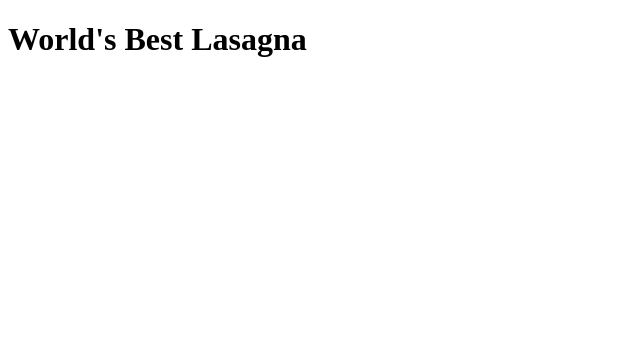
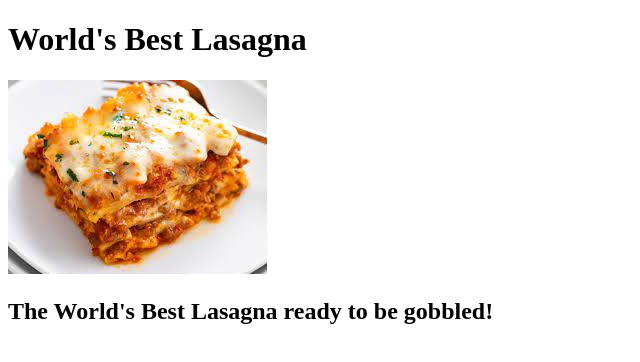
Before and after one commit to JHolden814/odin-recipes, a plain HTML site: page recipes/lasagna.html in a window 1280 px wide. Shown: the whole page, without its empty margins (0-640 px from the left). Drawn offline with Linux system fonts and the light colour scheme.

Commit message:
Added lasagna.jpg and added to lasagna.html

```diff
--- a/recipes/lasagna.html
+++ b/recipes/lasagna.html
@@ -6,5 +6,7 @@
     </head>
     <body>
         <h1>World's Best Lasagna</h1>
+        <img src="../img/lasagna.jpeg" alt="A piece of the World's Best lasagna laid on a white plate with a fork at the back.">
+        <h2>The World's Best Lasagna ready to be gobbled!</h2>
     </body>
 </html>
```
Also changed, not shown: img/lasagna.jpeg (added).
